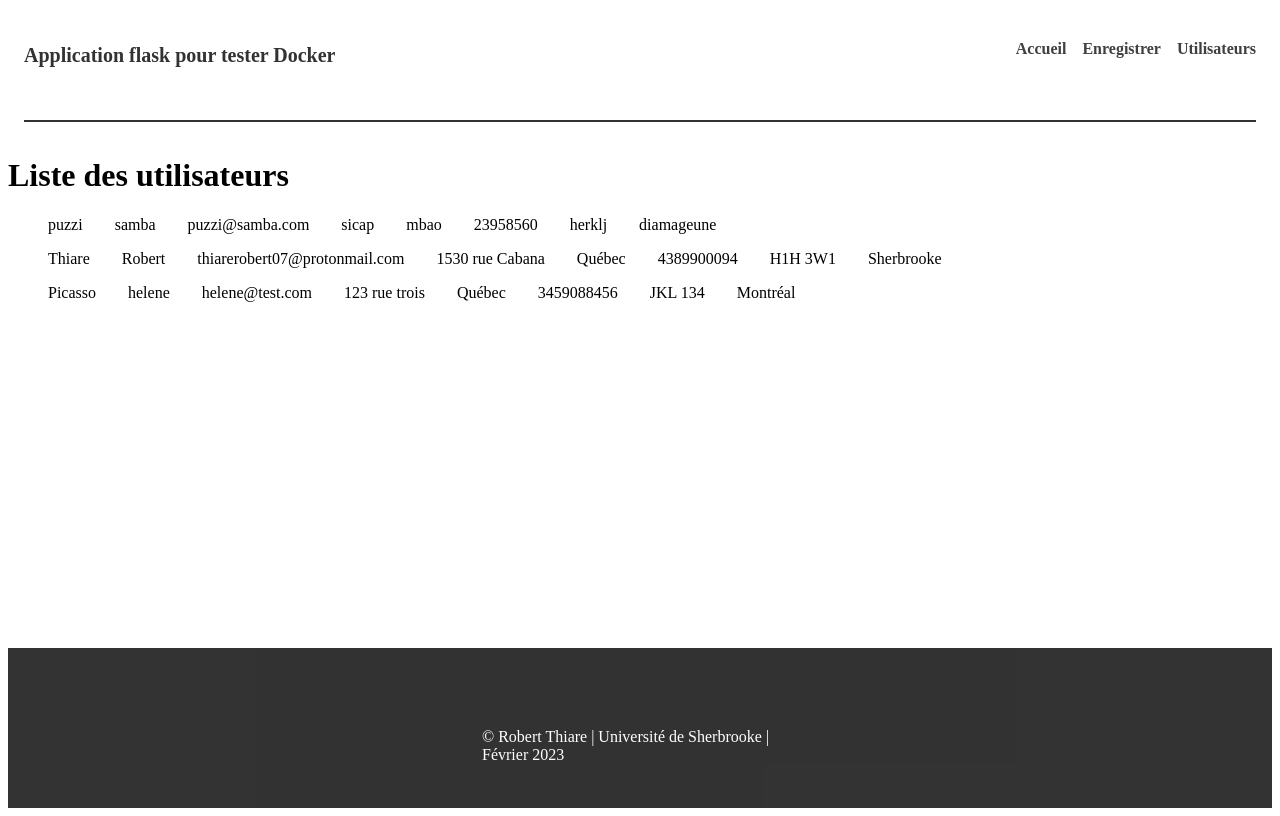
After one commit to thiarerobert/Test_Flask, a Flask app: page /utilisateurs in a window 1280 px wide. The commit adds this page. Run offline with Flask 2, Linux system fonts and the light colour scheme; data comes from the database, SQL or seed files in the repository; both versions use the stored data as it was after the commit.

Commit message:
Commit design

```diff
--- a/main.py
+++ b/main.py
@@ -10,14 +10,33 @@ def get_db_connection():
     conn = sqlite3.connect('database.db')
     return conn
 
+
+"""Route racine pour la page d'accueil"""
+@app.route('/')
+def index():
+    return render_template('home.html')
+
+"""Route pour accèder au formulaire de création d'un utilisateur"""
 @app.route('/enregistrer', methods = ('GET', 'POST'))
 def home():
     return render_template('login.html')
 
+"""Route pour accéder aux utlisateurs ajoutés"""
+@app.route("/utilisateurs", methods = ['GET'])
+def getUtilisateur():
+    con = get_db_connection()
+    con.row_factory = sqlite3.Row
+
+    cursor = con.cursor()
+    cursor.execute("SELECT * FROM users")
+    users = cursor.fetchall();
+    return render_template('utilisateur.html', users = users)
+
+"""Route pour créer un utilisateur"""
 @app.route("/enregistrer/", methods=['GET', 'POST'])
 def enregistrer():
     if request.method == 'POST':
-
+        try:
             pm = request.form['pm']
             nm = request.form['nm']
             cl = request.form['cl']
@@ -27,16 +46,19 @@ def enregistrer():
             vl = request.form['vl']
             cp = request.form['cp']
 
-            print("les données: "+ pm, " | ", nm, " | ", cl, " | ", ad, " | ", pr, " | ", tl," | ", vl," | ",cp);
-
             conn = get_db_connection()
             cursor = conn.cursor()
             cursor.execute("INSERT INTO users (prenom, nom, courriel, adresse, province, telephone, ville, codePostal) VALUES (?,?,?,?,?,?,?,?)", (pm,nm,cl,ad,pr,tl,vl,cp))
             conn.commit()
+            msg = "utilisateur créé avec succès"
+
+        except:
+            conn.rollback()
+            msg = "Erreur lors de l'envoie"
+
+        finally:
+            return render_template("result.html", msg = msg)
             conn.close()
-    return redirect(url_for('result.html'))
-
-
 
 
 if __name__ == '__main__':
--- /dev/null
+++ b/static/layout.css
@@ -0,0 +1,56 @@
+html {
+    box-sizing: border-box;
+}
+
+*, *::before, *::after {
+    box-sizing: inherit
+}
+
+body {
+    display: flex;
+    flex-direction: column;
+    min-height: 100vh;
+}
+
+.menu{
+    margin: 1rem;
+    display: flex;
+    justify-content: space-between;
+    box-shadow: 0 2px black;
+    opacity: 0.8;
+    height: 6rem;
+}
+
+.menu p {
+    font-size: 20px;
+    font-weight: bold;
+}
+
+.liens{
+    list-style-type: none;
+    display: flex;
+    gap: 1rem;
+}
+
+.liens a {
+    text-decoration: none;
+    color: #111;
+    font-weight: 800;
+}
+
+main {
+    flex: 1;
+}
+
+.footer {
+    height: 10rem;
+    background-color: black;
+    opacity: 0.8;
+    color: #fff;
+}
+
+.footer p {
+    width: 25%;
+    margin: auto;
+    margin-top: 5rem;
+}
--- a/static/login.css
+++ b/static/login.css
@@ -3,6 +3,7 @@
     margin: auto;
     border: 1px solid;
     padding: 1rem;
+    margin-bottom: 3rem;
 }
 
 .input {
--- /dev/null
+++ b/static/utilisateur.css
@@ -0,0 +1,5 @@
+.user ul{
+    display: flex;
+    list-style-type: none;
+    gap: 2rem;
+}
--- /dev/null
+++ b/templates/layout.html
@@ -0,0 +1,26 @@
+<link rel="stylesheet" href="{{url_for('static', filename = 'layout.css')}}" />
+<header>
+    <div class="menu">
+            <p> Application flask pour tester Docker</p>
+        <nav>
+            <ul class="liens">
+                <li>
+                    <a href="/">Accueil</a>
+                </li>
+                <li>
+                    <a href="/enregistrer">Enregistrer</a>
+                </li>
+                <li>
+                    <a href="/utilisateurs">Utilisateurs</a>
+                </li>
+            </ul>
+        </nav>
+    </div>
+</header>
+<main>
+    {% block content %}
+    {% endblock %}
+</main>
+<footer class="footer">
+    <p>&copy; Robert Thiare | Université de Sherbrooke | Février 2023</p>
+</footer>
--- a/templates/login.html
+++ b/templates/login.html
@@ -9,6 +9,8 @@
     <title>Document</title>
 </head>
 <body>
+    {% extends "layout.html" %}
+    {% block content %}
     <h1>Hello {{name}}!</h1>
     <form class="formulaire" action = "{{ url_for('enregistrer')}}" method="POST">
         <p>Les champs obligatoires sont suivis de *.</p>
@@ -66,5 +68,6 @@
         </p>
         <input type="submit" value="Envoyer >" class="submit" onclick="sayHello()">
     </form>
+    {% endblock %}
 </body>
 </html>
--- a/templates/result.html
+++ b/templates/result.html
@@ -3,5 +3,6 @@
     <body>
         resultat du requête:{{ msg }}
         <h2><a href="\"> retourner à la page d'accueil</a></h2>
+        <h2><a href="\utilisateurs"> Consulter tous les utilisateurs</a></h2>
     </body>
 </html>
--- /dev/null
+++ b/templates/utilisateur.html
@@ -0,0 +1,52 @@
+<!DOCTYPE html>
+<html lang="en">
+<head>
+    <meta charset="UTF-8">
+    <meta http-equiv="X-UA-Compatible" content="IE=edge">
+    <meta name="viewport" content="width=device-width, initial-scale=1.0">
+    <link rel="stylesheet" href="{{url_for('static', filename = 'utilisateur.css')}}" />
+    <title>Utilisateur</title>
+</head>
+<body>
+    {% extends "layout.html" %}
+    {% block content %}
+    <h1>Liste des utilisateurs</h1>
+
+        <nav>
+            <div class="users">
+            {% for user in users%}
+                <div class="user">
+                <ul>
+                    <li>
+                        {{user["nom"]}}
+                    </li>
+                    <li>
+                        {{user["prenom"]}}
+                    </li>
+                    <li>
+                        {{user["courriel"]}}
+                    </li>
+                    <li>
+                        {{user["adresse"]}}
+                    </li>
+                    <li>
+                        {{user["province"]}}
+                    </li>
+                    <li>
+                        {{user["telephone"]}}
+                    </li>
+                    <li>
+                        {{user["codePostal"]}}
+                    </li>
+                    <li>
+                        {{user["ville"]}}
+                    </li>
+                </ul>
+            </div>
+            {% endfor %}
+            </nav>
+        </div>
+    {% endblock %}
+
+</body>
+</html>
```
Also changed, not shown: templates/home.html (+4 -15 lines), database.db.
